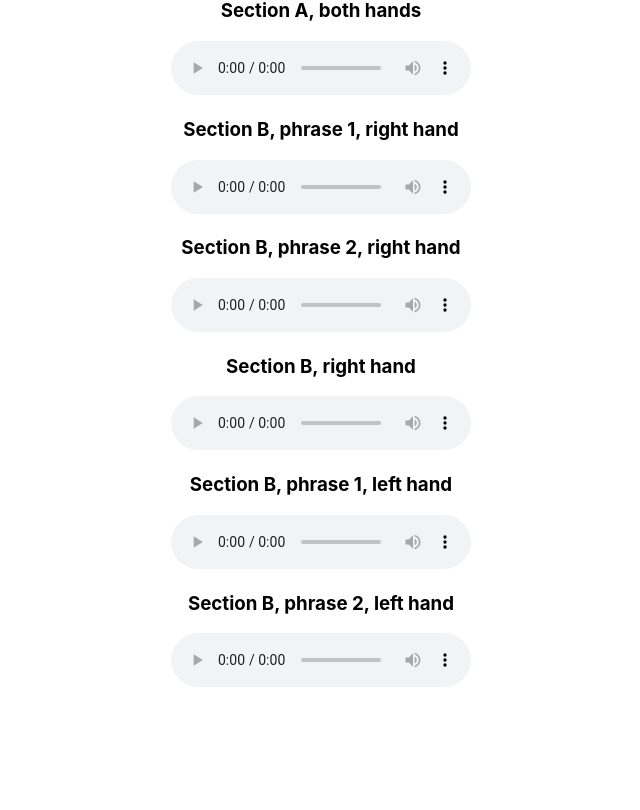
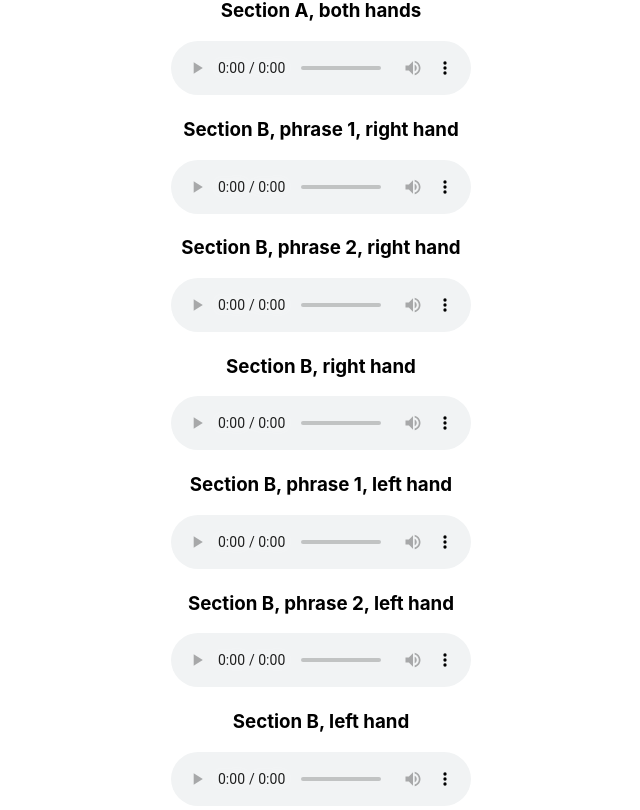
Before and after one commit to Sheilabob/Suzuki-song-resources, a React (Create React App) app: page /musette in a window 1280 px wide. Shown: the part 4362-5172 px from the top of the page, without its empty margins (319-959 px from the left). Before the commit the page ends 5053 px from the top, so only its background shows below. Built offline with nearby package versions, Linux system fonts and the light colour scheme.

Commit message:
section b lh

```diff
--- a/src/Musette.js
+++ b/src/Musette.js
@@ -47,6 +47,8 @@ function Musette() {
         <audio src="assets/audio/Musette-B1-LH.mp3" controls>Your browser does not support HTML5 audio.</audio>
         <h3>Section B, phrase 2, left hand</h3>
         <audio src="assets/audio/Musette-B2-LH.mp3" controls>Your browser does not support HTML5 audio.</audio>
+        <h3>Section B, left hand</h3>
+        <audio src="assets/audio/Musette-B-LH.mp3" controls>Your browser does not support HTML5 audio.</audio>
 
 
       </div>
```
Also changed, not shown: 1 other file (tests, documents, lock files or other folders).
